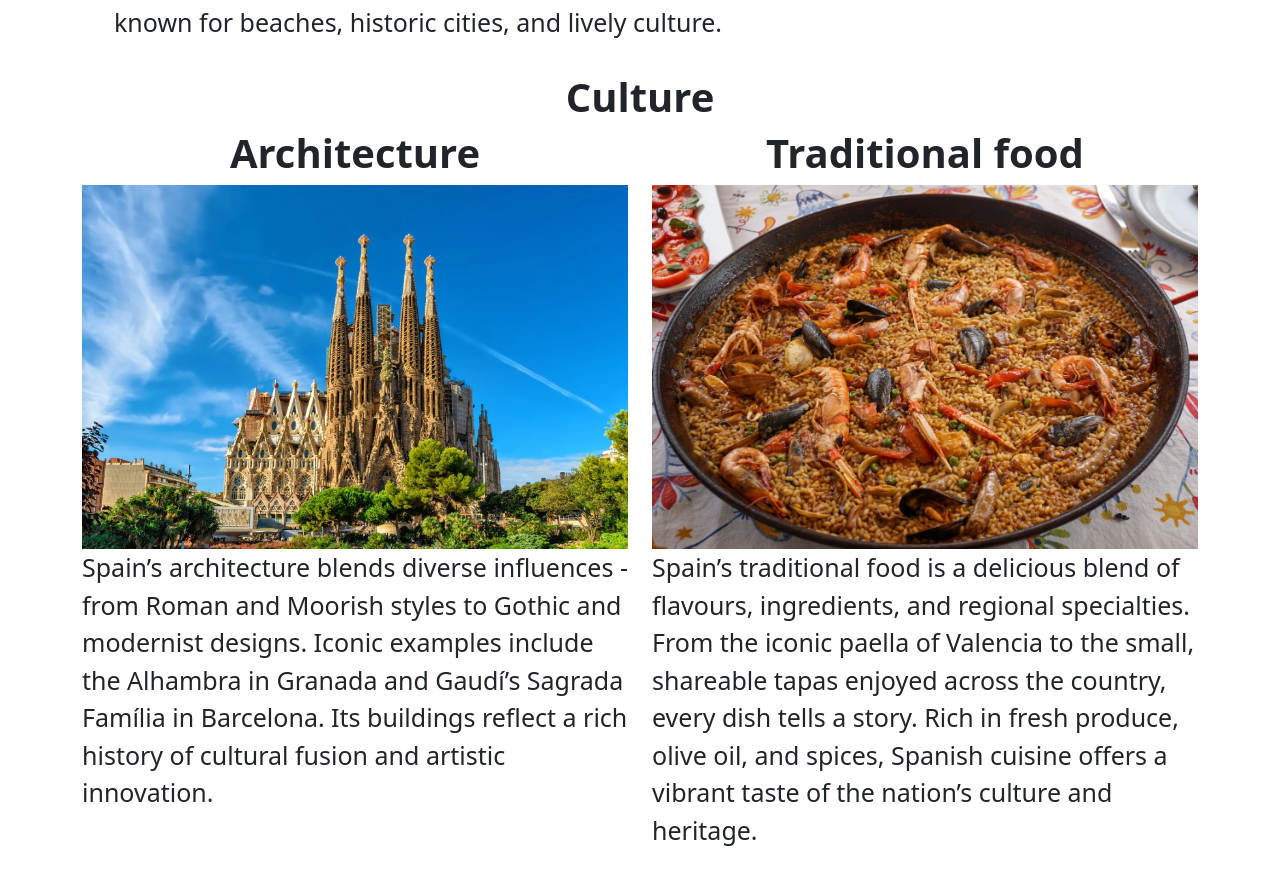
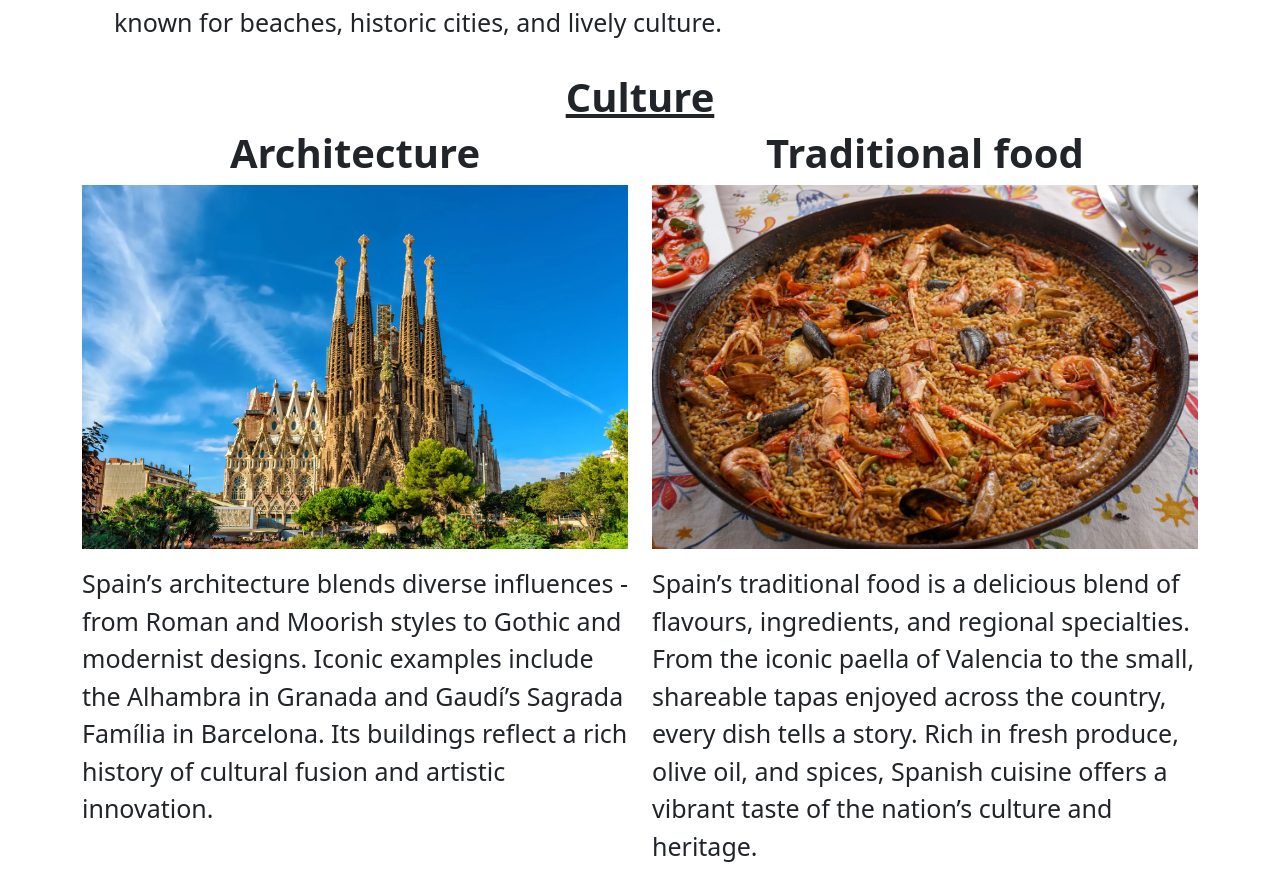
Before and after one commit to higuyshowareyou/higuyshowareyou.github.io, a plain HTML site: page index.html in a window 1280 px wide. Shown: the part 971-1852 px from the top of the page. Drawn offline with nearby package versions, Linux system fonts and the light colour scheme.

Commit message:
Add files via upload

```diff
--- a/css/style.css
+++ b/css/style.css
@@ -8,7 +8,7 @@
 }
 .spain{
 	text-align: center;
-	font-size: 200px;
+	font-size: 10em;
 }
 
 .center{
@@ -18,3 +18,6 @@
 .cntnt{
 	font-size: 25px;
 }
+.aaaa{
+	text-decoration: underline;
+}
--- a/index.html
+++ b/index.html
@@ -42,23 +42,33 @@
 		</div>
 		<div class="row">
 			<div class="col-md-12">
-				<h1 class="center">Culture</h1>
+				<h1 class="center aaaa">Culture</h1>
 			</div>
 		</div>
 		<div class="row">
 			<div class="col-md-6">
 				<h1 class="center">Architecture</h1>
 				<img class="img-fluid" src="./img/sagradafamilia.webp">
-				<p class="cntnt">Spain’s architecture blends diverse influences - from Roman and Moorish styles to Gothic and modernist designs. Iconic examples include the Alhambra in Granada and Gaudí’s Sagrada Família in Barcelona. Its buildings reflect a rich history of cultural fusion and artistic innovation.</p>
 			</div>
 			<div class="col-md-6">
 				<h1 class="center">Traditional food</h1>
 				<img class="img-fluid" src="./img/traditionalfood.jpg">
+			</div>
+		</div>
+		<div class="row">
+			<p>
+
+			</p>
+		</div>
+		<div class="row">
+			<div class="col-md-6">
+				<p class="cntnt">Spain’s architecture blends diverse influences - from Roman and Moorish styles to Gothic and modernist designs. Iconic examples include the Alhambra in Granada and Gaudí’s Sagrada Família in Barcelona. Its buildings reflect a rich history of cultural fusion and artistic innovation.</p>
+			</div>
+			<div class="col-md-6">
 				<p class="cntnt">Spain’s traditional food is a delicious blend of flavours, ingredients, and regional specialties. From the iconic paella of Valencia to the small, shareable tapas enjoyed across the country, every dish tells a story. Rich in fresh produce, olive oil, and spices, Spanish cuisine offers a vibrant taste of the nation’s culture and heritage.</p>
 			</div>
 		</div>
 	</div>
 
-
 </body>
 </html>
```
